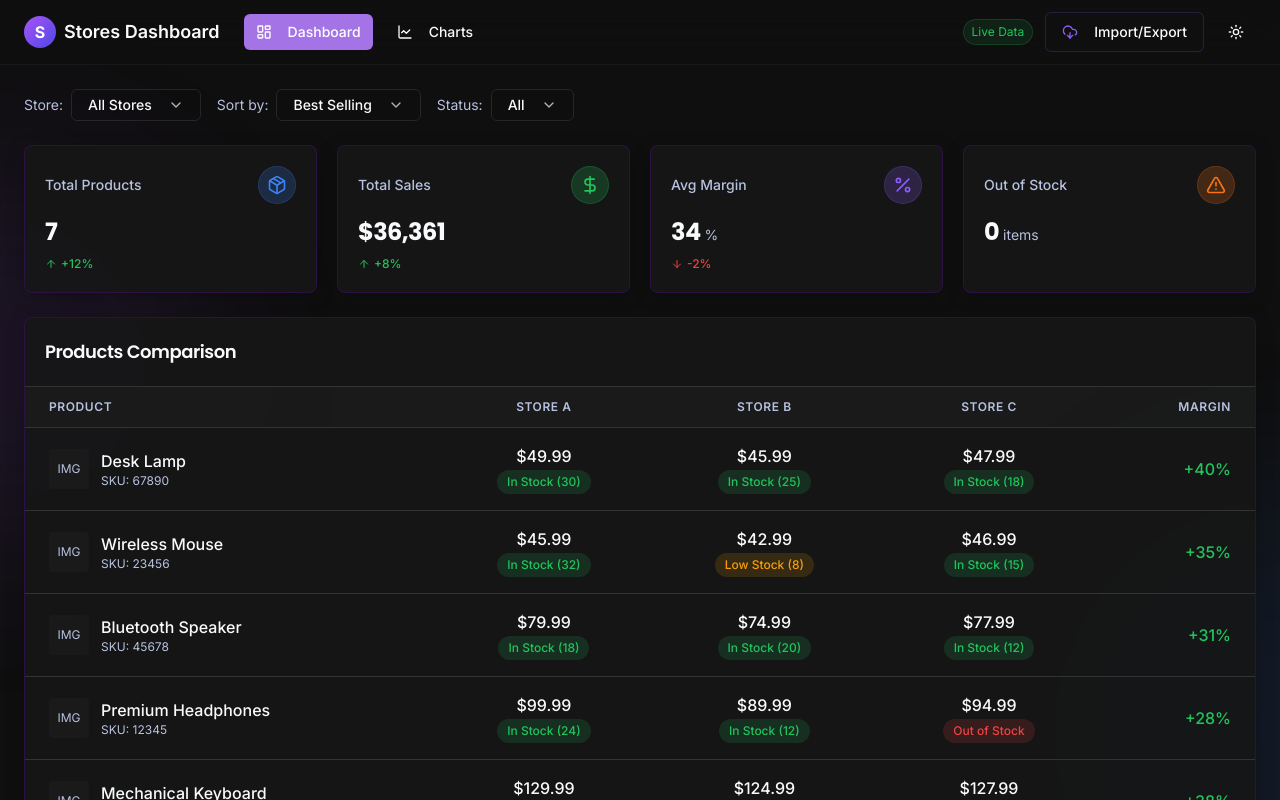
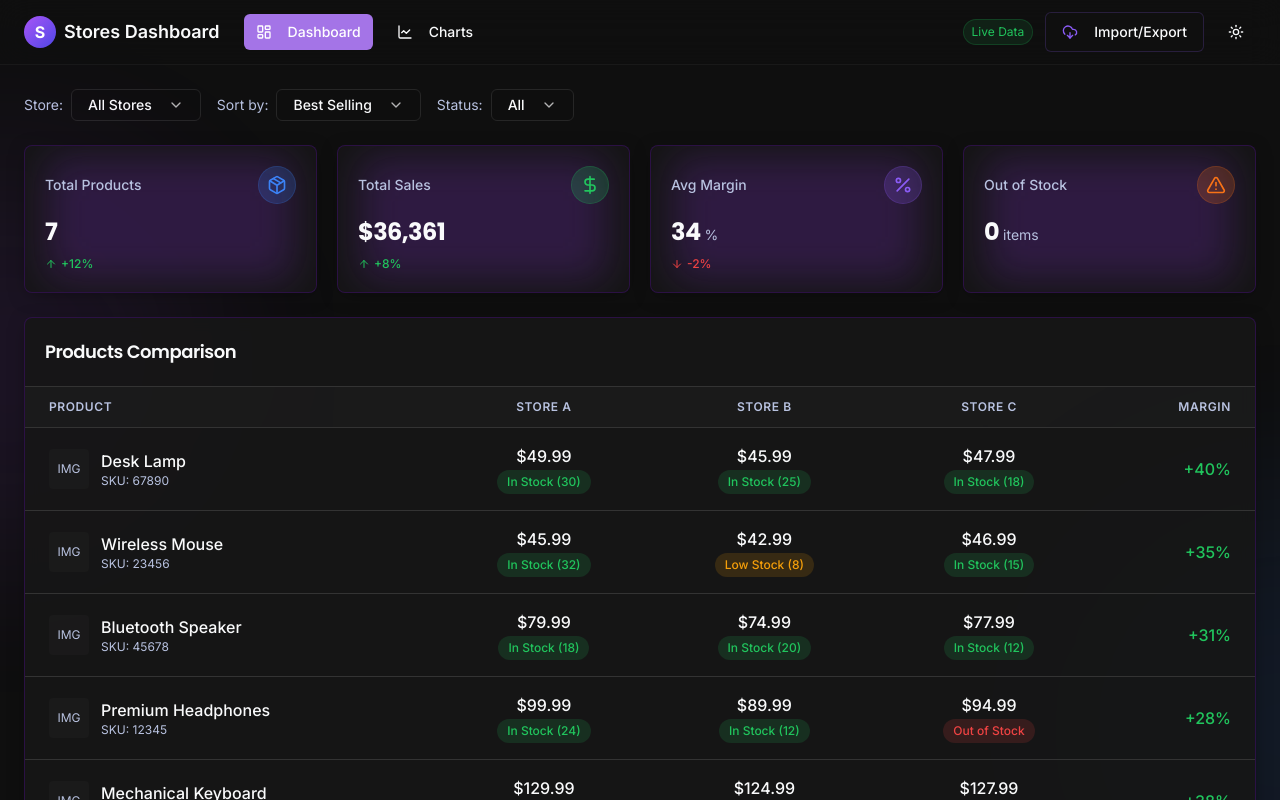
Before and after one commit to Ereter2/modern-stores-dashboard, a React (Vite) app: page / in a window 1280 px wide. Shown: the top 800 px of the page. Built offline with nearby package versions, Linux system fonts and the light colour scheme.

Commit message:
Add background lighting effect
Add a background lighting effect to the stat cards.

```diff
--- a/src/components/Dashboard/StatsCard.tsx
+++ b/src/components/Dashboard/StatsCard.tsx
@@ -36,10 +36,28 @@ const StatsCard: React.FC<StatsCardProps> = ({
     stock: "bg-orange-500/20 text-orange-500 border border-orange-500/20",
   };
 
+  // Get the glow color based on the icon type
+  const getGlowColor = () => {
+    switch (icon) {
+      case "products":
+        return "before:bg-purple-600/30";
+      case "sales":
+        return "before:bg-purple-600/30";
+      case "margin":
+        return "before:bg-purple-600/30";
+      case "stock":
+        return "before:bg-purple-600/30";
+      default:
+        return "before:bg-purple-600/30";
+    }
+  };
+
   return (
     <div
       className={cn(
         "rounded-lg glass-card p-5 transition-all relative overflow-hidden",
+        "before:absolute before:inset-0 before:rounded-lg before:blur-xl before:transform before:scale-[0.85] before:opacity-70 before:z-0",
+        getGlowColor(),
         className
       )}
       style={{ animationDelay: `${delay}ms` }}
--- a/src/index.css
+++ b/src/index.css
@@ -1,4 +1,3 @@
-
 @import url('https://fonts.googleapis.com/css2?family=Inter:wght@300;400;500;600;700&family=Poppins:wght@400;500;600;700&display=swap');
 
 @tailwind base;
@@ -8,16 +7,16 @@
 @layer base {
   /* Dark theme (default) */
   :root {
-    --background: 0 0% 6%; /* Changed to black background */
+    --background: 0 0% 6%; /* Black background */
     --foreground: 210 20% 98%;
 
-    --card: 0 0% 9%; /* Changed to darker black for cards */
+    --card: 0 0% 9%; /* Darker black for cards */
     --card-foreground: 210 20% 98%;
 
     --popover: 0 0% 9%;
     --popover-foreground: 210 20% 98%;
 
-    --primary: 265 100% 75%; /* Kept vibrant purple */
+    --primary: 265 100% 75%; /* Vibrant purple */
     --primary-foreground: 0 0% 100%;
 
     --secondary: 0 0% 15%; /* Adjusted for black theme */
@@ -179,6 +178,28 @@
     border: 1px solid hsla(220, 13%, 85%, 0.7);
     box-shadow: 0 10px 20px -10px rgba(0, 0, 0, 0.15);
   }
+
+  .glowing-card {
+    position: relative;
+    overflow: hidden;
+  }
+
+  .glowing-card::before {
+    content: '';
+    position: absolute;
+    inset: 0;
+    background: radial-gradient(circle at center, rgba(139, 92, 246, 0.6), transparent 70%);
+    filter: blur(20px);
+    transform: scale(0.85);
+    z-index: 0;
+    opacity: 0.8;
+    transition: opacity 0.3s ease, transform 0.3s ease;
+  }
+
+  .glowing-card:hover::before {
+    opacity: 1;
+    transform: scale(0.9);
+  }
 }
 
 @layer utilities {
@@ -221,6 +242,14 @@
   .blur-blob {
     @apply absolute rounded-full filter blur-[100px] opacity-70 animate-pulse-slow;
   }
+
+  .purple-glow {
+    @apply before:absolute before:inset-0 before:rounded-lg before:bg-purple-600/40 before:blur-xl before:transform before:scale-[0.85] before:opacity-70 before:z-0;
+  }
+
+  .purple-glow-intense {
+    @apply before:absolute before:inset-0 before:rounded-lg before:bg-purple-600/60 before:blur-xl before:transform before:scale-[0.9] before:opacity-80 before:z-0;
+  }
 }
 
 .glass-card {
```
